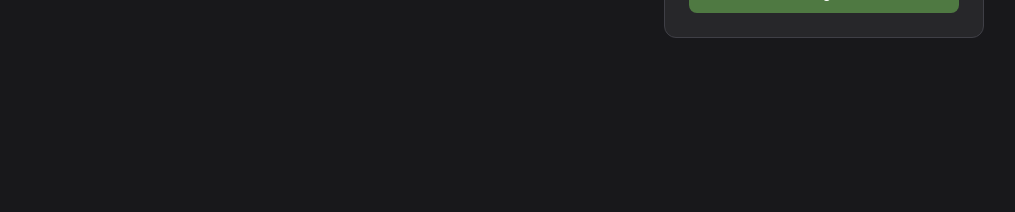
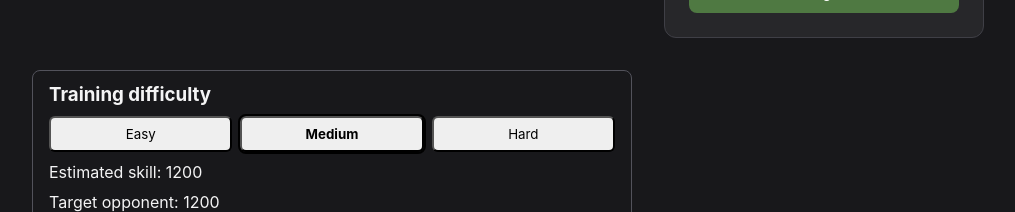
Before and after one commit to VCRAM99/adaptive-chess-trainer, a React (Vite) app: page / in a window 1280 px wide. Shown: the part 740-952 px from the top of the page, without its empty margins (132-1147 px from the left). Before the commit the page ends 810 px from the top, so only its background shows below. Built offline with nearby package versions, Linux system fonts and the light colour scheme; no server answers.

Commit message:
Add relative training difficulty modes

```diff
--- a/src/App.css
+++ b/src/App.css
@@ -232,3 +232,42 @@
 .engine-status p {
   margin: 0;
 }
+
+.training-settings {
+  display: flex;
+  flex-direction: column;
+  gap: 10px;
+  padding: 12px 16px;
+  border: 1px solid #52525b;
+  border-radius: 8px;
+}
+
+.training-settings h3 {
+  margin: 0;
+}
+
+.training-settings p {
+  margin: 0;
+}
+
+.training-options {
+  display: flex;
+  gap: 8px;
+}
+
+.training-options button {
+  flex: 1;
+  padding: 8px 12px;
+  border-radius: 6px;
+  cursor: pointer;
+}
+
+.training-options button[aria-pressed="true"] {
+  font-weight: 700;
+  outline: 2px solid currentColor;
+}
+
+.training-options button:disabled {
+  cursor: not-allowed;
+  opacity: 0.6;
+}
--- a/src/App.tsx
+++ b/src/App.tsx
@@ -6,6 +6,9 @@ import PromotionDialog from "./components/PromotionDialog";
 import { applyMove, isLegalMove, requiresPromotion, undoLastMove, getGameStatus as getChessGameStatus, getMoveHistory } from "./lib/chessGame";
 import { useStockfish } from "./hooks/useStockfish";
 import { parseUciMove } from "./engine/uci";
+
+import type { TrainingMode } from "./lib/trainingDifficulty";
+import {getTargetOpponentRating} from "./lib/trainingDifficulty";
 
 import "./App.css";
 
@@ -37,6 +40,19 @@ function App() {
 
   // Store the pending promotion piece.
   const [pendingPromotion, setPendingPromotion] = useState<PendingPromotion | null>(null);
+
+
+  // Check if the game has started.
+  const gameHasStarted = game.history().length > 0;
+
+  // Store the training mode.
+  const [trainingMode, setTrainingMode] = useState<TrainingMode>("medium");
+
+  // Store the estimated player rating.
+  const estimatedPlayerRating = 1200;
+
+  // Calculate the target opponent rating based on the training mode and estimated player rating.
+  const targetOpponentRating = getTargetOpponentRating(estimatedPlayerRating,trainingMode);
 
 
   useEffect(() => {
@@ -224,6 +240,53 @@ function App() {
           onNewGame={startNewGame}
           onFlipBoard={flipBoard}
         />
+
+        <div className="training-settings">
+          <h3>Training difficulty</h3>
+
+          <div className="training-options">
+            <button
+              type="button"
+              onClick={() => setTrainingMode("easy")}
+              disabled={gameHasStarted}
+              aria-pressed={trainingMode === "easy"}
+            >
+              Easy
+            </button>
+
+            <button
+              type="button"
+              onClick={() => setTrainingMode("medium")}
+              disabled={gameHasStarted}
+              aria-pressed={trainingMode === "medium"}
+            >
+              Medium
+            </button>
+
+            <button
+              type="button"
+              onClick={() => setTrainingMode("hard")}
+              disabled={gameHasStarted}
+              aria-pressed={trainingMode === "hard"}
+            >
+              Hard
+            </button>
+          </div>
+
+          <p>
+            Estimated skill: {estimatedPlayerRating}
+          </p>
+
+          <p>
+            Target opponent: {targetOpponentRating}
+          </p>
+
+          {gameHasStarted && (
+            <p>
+              Training difficulty is locked for this game.
+            </p>
+          )}
+        </div>
       </main>
 
       {pendingPromotion && (
--- a/src/engine/stockfish.ts
+++ b/src/engine/stockfish.ts
@@ -1,12 +1,18 @@
-
 export type StockfishMessageHandler = (
   message: string
+) => void;
+
+export type StockfishErrorHandler = (
+  error: Error
 ) => void;
 
 export class StockfishEngine {
   private worker: Worker | null = null;
 
   private messageHandler: StockfishMessageHandler | null =
+    null;
+
+  private errorHandler: StockfishErrorHandler | null =
     null;
 
   private ready = false;
@@ -18,24 +24,40 @@ export type StockfishMessageHandler = (
 
     this.ready = false;
 
+    try {
       this.worker = new Worker(
         "/stockfish/stockfish-19-lite-single.js"
       );
+    } catch (error) {
+      const engineError =
+        error instanceof Error
+          ? error
+          : new Error(String(error));
+
+      this.errorHandler?.(engineError);
+      return;
+    }
 
     this.worker.onmessage = (event: MessageEvent) => {
       const message = String(event.data);
 
       console.log("[Stockfish]", message);
 
-        if (message === "readyok") {
+      if (message.trim() === "readyok") {
         this.ready = true;
       }
 
       this.messageHandler?.(message);
     };
 
-      this.worker.onerror = (event) => {
+    this.worker.onerror = (event: ErrorEvent) => {
       console.error("Stockfish worker error:", event);
+
+      this.ready = false;
+
+      this.errorHandler?.(
+        new Error(event.message || "Stockfish worker failed.")
+      );
     };
 
     this.send("uci");
@@ -44,6 +66,10 @@ export type StockfishMessageHandler = (
 
   onMessage(handler: StockfishMessageHandler) {
     this.messageHandler = handler;
+  }
+
+  onError(handler: StockfishErrorHandler) {
+    this.errorHandler = handler;
   }
 
   isReady() {
--- /dev/null
+++ b/src/engine/uciResponse.ts
@@ -0,0 +1,23 @@
+export type UciResponse =
+  | { type: "ready" }
+  | { type: "bestmove"; move: string }
+  | { type: "other" };
+
+export function parseUciResponse(message: string): UciResponse {
+  const trimmed = message.trim();
+
+  if (trimmed === "readyok") {
+    return { type: "ready" };
+  }
+
+  const match = /^bestmove\s+(\S+)(?:\s+.*)?$/.exec(trimmed);
+
+  if (match) {
+    return {
+      type: "bestmove",
+      move: match[1],
+    };
+  }
+
+  return { type: "other" };
+}
--- a/src/hooks/useStockfish.ts
+++ b/src/hooks/useStockfish.ts
@@ -7,6 +7,7 @@ import {
   } from "react";
 
   import { StockfishEngine } from "../engine/stockfish";
+  import { parseUciResponse } from "../engine/uciResponse";
 
   type EngineStatus =
     | "starting"
@@ -37,28 +38,53 @@ import {
 
       setStatus("starting");
 
+
       engine.onMessage((message) => {
-        // Ignore messages from an engine that has been replaced.
-        if (
-          generation !== engineGenerationRef.current
-        ) {
+        // Ignore messages from an engine that was replaced.
+        if (generation !== engineGenerationRef.current) {
           return;
         }
 
-        if (message === "readyok") {
-          setStatus("ready");
+        const response = parseUciResponse(message);
+
+        if (response.type === "ready") {
+          // A readiness message must not interrupt an active search.
+          if (!pendingRequestRef.current) {
+            setStatus("ready");
+          }
+
+          return;
         }
 
         if (
-          message.startsWith("bestmove ") &&
+          response.type === "bestmove" &&
           pendingRequestRef.current
         ) {
-          const move = message.split(" ")[1];
+          pendingRequestRef.current = false;
 
-          pendingRequestRef.current = false;
-          setBestMove(move);
+          if (response.move === "(none)") {
+            // No legal move is available, or the engine could
+            // not produce a move. Don't pass "(none)" to chess.js.
+            setBestMove(null);
+            setStatus("error");
+            return;
+          }
+
+          setBestMove(response.move);
           setStatus("ready");
         }
+      });
+
+      engine.onError((error) => {
+        if (generation !== engineGenerationRef.current) {
+          return;
+        }
+
+        console.error("Stockfish engine error:", error);
+
+        pendingRequestRef.current = false;
+        setBestMove(null);
+        setStatus("error");
       });
 
       engine.start();
--- /dev/null
+++ b/src/lib/trainingDifficulty.ts
@@ -0,0 +1,14 @@
+export type TrainingMode = "easy" | "medium" | "hard";
+
+const TRAINING_OFFSETS: Record<TrainingMode, number> = {
+  easy: -75,
+  medium: 0,
+  hard: 75,
+};
+
+export function getTargetOpponentRating(
+  playerRating: number,
+  mode: TrainingMode
+) {
+  return playerRating + TRAINING_OFFSETS[mode];
+}
```
Also changed, not shown: 2 other files (tests, documents, lock files or other folders). Lines whose indentation alone changed are shown as unchanged.
